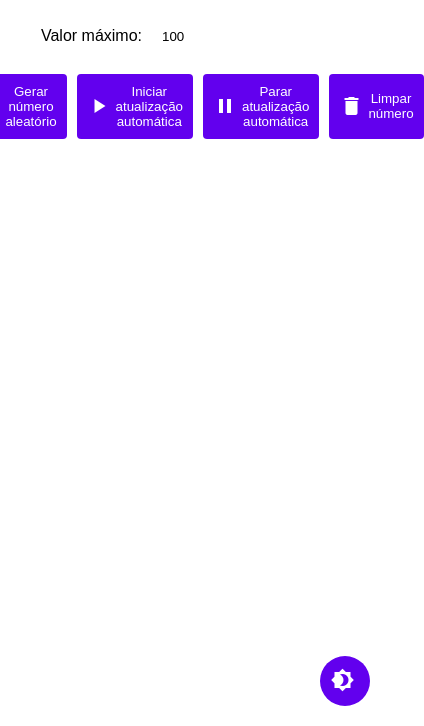
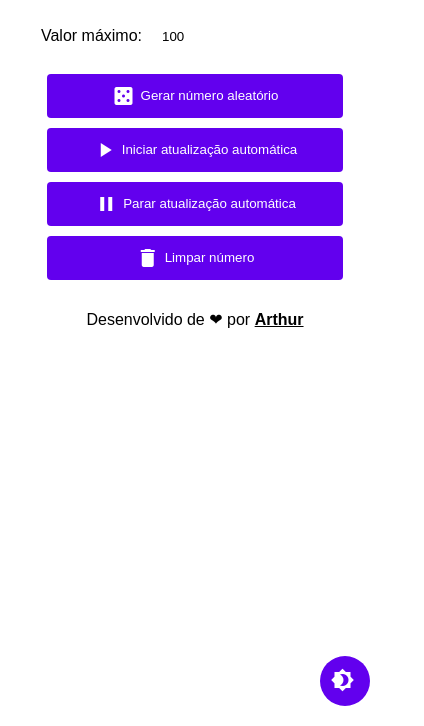
Before and after one commit to Arthur-Batista/Random-number, a plain HTML site: page index.html in a window 390 px wide. Shown: the part 118-844 px from the top of the page, 424 px wide, since content can reach past the window. Drawn offline with Linux system fonts and the light colour scheme.

Commit message:
random number

```diff
--- a/index.html
+++ b/index.html
@@ -1,7 +1,9 @@
 <!DOCTYPE html>
 <html>
 <head>
-    <link href="https://fonts.googleapis.com/icon?family=Material+Icons" rel="stylesheet">
+  <meta name="viewport" content="width=device-width, initial-scale=1.0">
+  <link href="https://fonts.googleapis.com/icon?family=Material+Icons" rel="stylesheet">
+
   <link rel="stylesheet" href="style.css">
 </head>
 <body>
@@ -31,6 +33,9 @@
       </button>
     </div>
   </div>
+  <footer>
+    Desenvolvido de ❤ por <a href="https://instagram.com/arthurbat12.as">Arthur</a>
+  </footer>
   <button class="dark-mode-btn" onclick="toggleDarkMode()">
     <span class="material-icons">brightness_4</span>
   </button>
--- a/style.css
+++ b/style.css
@@ -30,18 +30,18 @@
   }
 
   .input-group label {
-    margin-right: 10px;
+      margin-right :10px ;
   }
 
   .input-group input {
-      padding:10px ;
-      border-radius:4px ;
+      padding :10px ;
+      border-radius :4px ;
       border:none ;
   }
 
   #randomNumber {
-      font-size:2em ;
-      margin-top:20px ;
+      font-size :2em ;
+      margin-top :20px ;
       text-align:center ;
   }
 
@@ -53,36 +53,37 @@
   .btn {
       display:flex ;
       align-items:center ;
-      padding:10px ;
-      margin-right:10px ;
+      justify-content:center ;
+      padding :10px ;
+      margin-right :10px ;
       border:none ;
-      border-radius:4px ;
-      background-color:var(--primary-color) ;
+      border-radius :4px ;
+      background-color :var(--primary-color) ;
       color:#fff ;
   }
 
   .btn:hover {
-      background-color:#3700B3
+     background-color:#3700B3
   }
 
   .btn:last-child {
-      margin-right:0 ;
+     margin-right :0 ;
   }
 
   .material-icons {
-      margin-right:5px ;
+     margin-right :5px ;
   }
 
   .dark-mode-btn {
-      position:fixed ;
-      bottom:20px ;
-      right:20px ;
-      width:50px ;
-      height:50px ;
-      border:none ;
-      border-radius:50% ;
-      background-color:#6200ee ;
-      color:#fff ;
+     position :fixed ;
+     bottom :20px ;
+     right :20px ;
+     width :50px ;
+     height :50px ;
+     border:none ;
+     border-radius :50% ;
+     background-color:#6200ee ;
+     color:#fff ;
   }
 
   .dark-mode-btn:hover {
@@ -95,3 +96,33 @@
      --background-color:#121212 ;
      --text-color:#FFFFFF ;
   }
+
+  footer {
+     text-align:center ;
+     padding-bottom :20px ;
+  }
+
+  footer a {
+     color:inherit ;
+     font-weight:bold ;
+     text-decoration: underline ;
+  }
+
+  @media (max-width :600px ) {
+     .container, footer {
+         padding-left :10px ;
+         padding-right :10px ;
+     }
+
+     .btn-group {
+         flex-direction :column ;
+         align-items:center ;
+     }
+
+     .btn {
+         width :80% ;
+         max-width :300px ;
+         margin-bottom :10px ;
+         margin-right :0 !important;
+     }
+  }
```
Also changed, not shown: app.js (line endings or trailing spaces).
